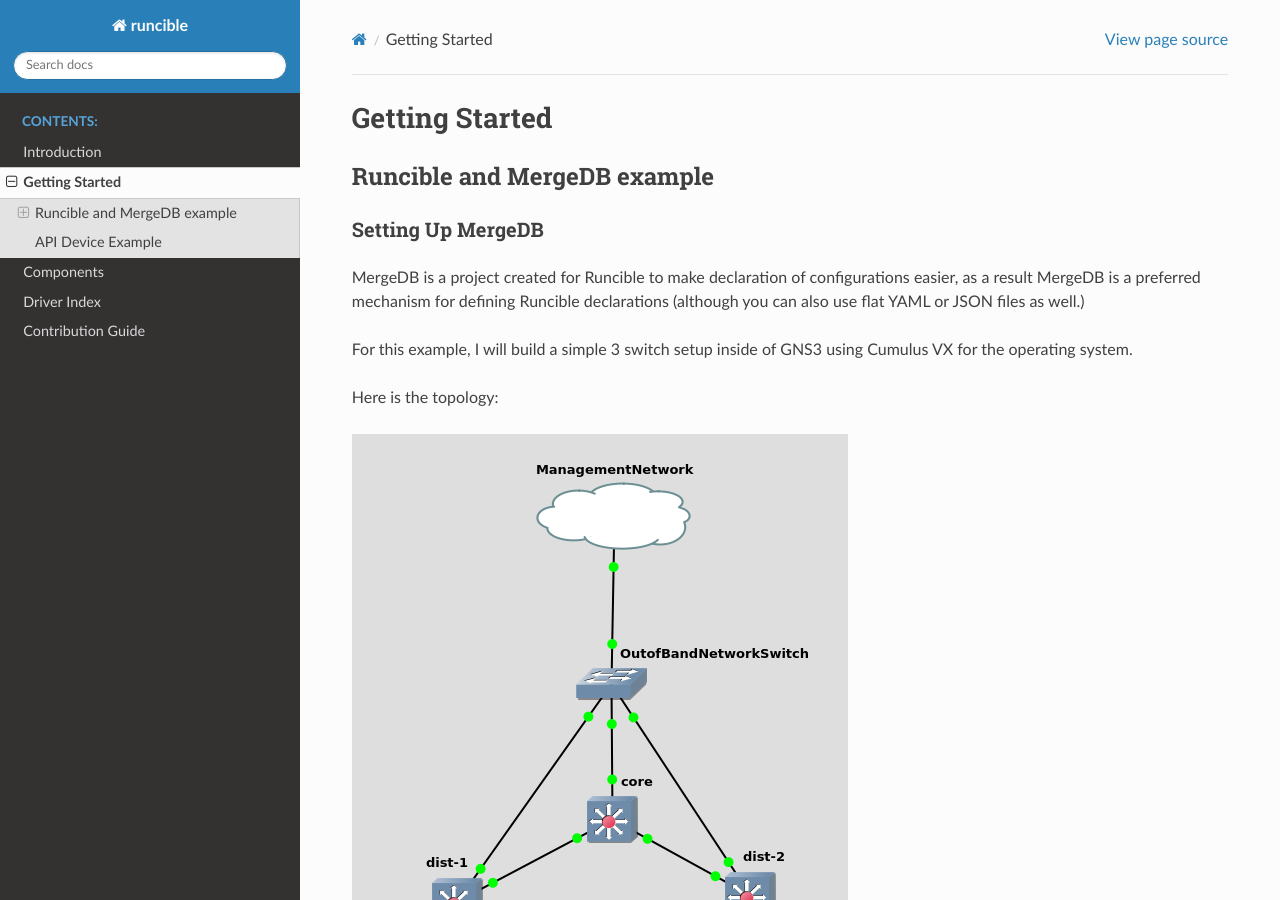
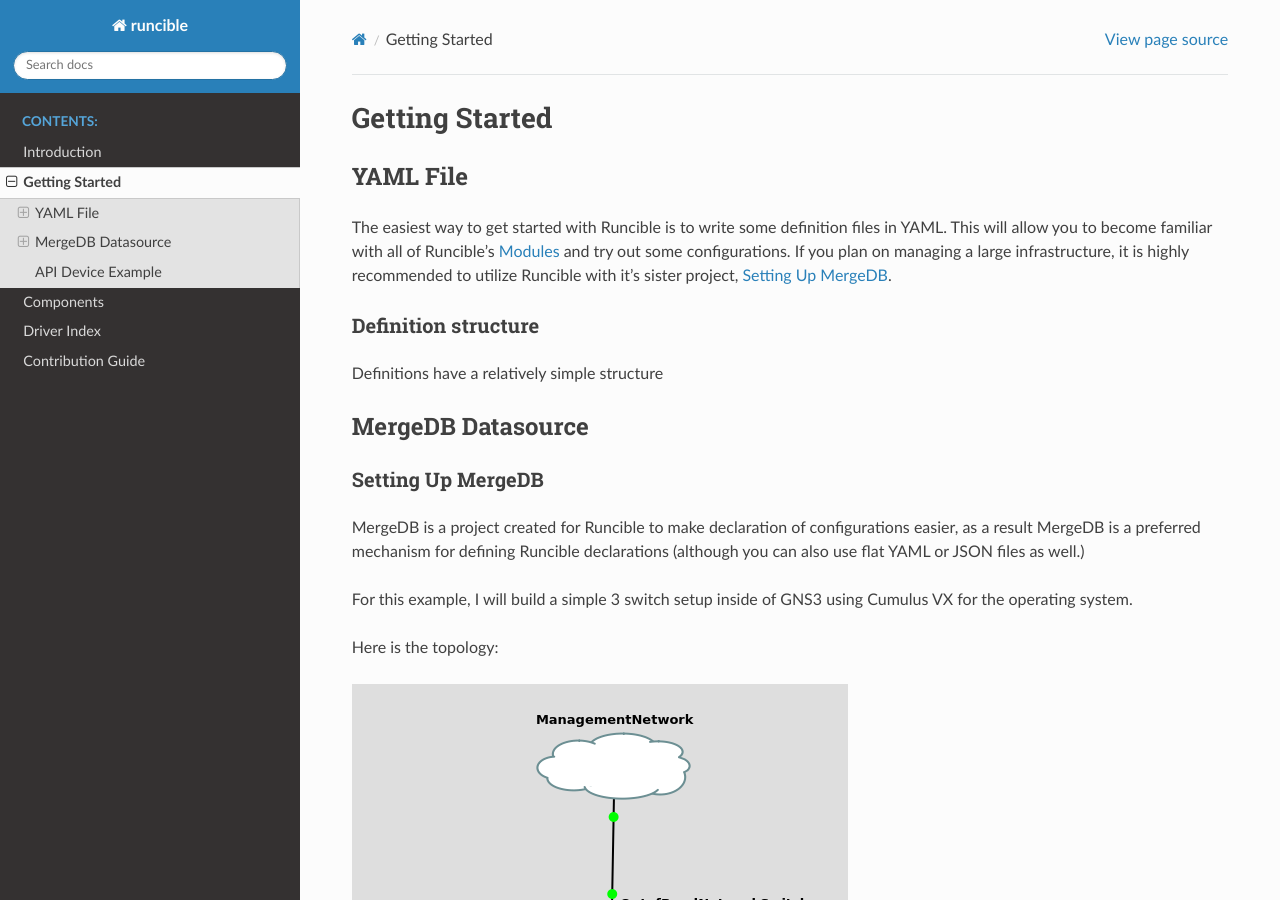
Before and after one commit to graysonhead/runcible, a Sphinx documentation site: the page built from docs/getting_started.rst, in a window 1280 px wide and 900 px high. Built offline with Sphinx 7.4.7 and the Read the Docs theme 2.0.0, drawn with Linux system fonts in a browser that asks for light colours; pages that are not in the unit, such as notebooks, are missing from menus.

Commit message:
WIP: Module Documentation Improvements

```diff
--- a/docs/getting_started.rst
+++ b/docs/getting_started.rst
@@ -4,8 +4,24 @@
 Getting Started
 ===============
 
-Runcible and MergeDB example
-----------------------------
+YAML File
+---------
+
+The easiest way to get started with Runcible is to write some definition files in YAML. This will allow you to become
+familiar with all of Runcible's :ref:`modules` and try out some configurations. If you plan on managing a large
+infrastructure, it is highly recommended to utilize Runcible with it's sister project, :ref:`mergedb`.
+
+
+Definition structure
+^^^^^^^^^^^^^^^^^^^^
+
+Definitions have a relatively simple structure
+
+
+MergeDB Datasource
+------------------
+
+.. _mergedb:
 
 Setting Up MergeDB
 ^^^^^^^^^^^^^^^^^^
```
Also changed, not shown: other parts of docs/getting_started.rst (+4 -4 lines), docs/components.rst (+9 -0 lines), 1 other file.
